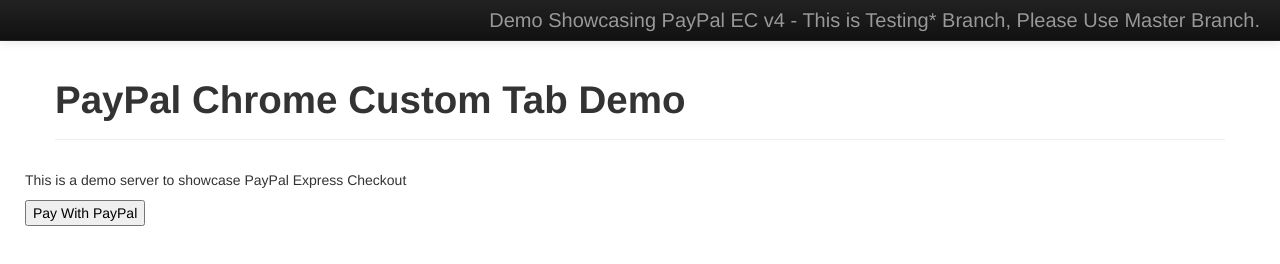
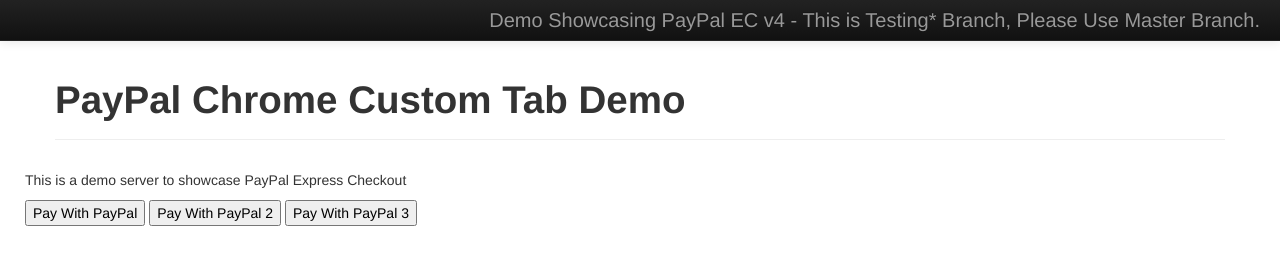
Before and after one commit to santhoshlfms/Android_PayPal_EC_NodeJs_Server_Sample, a website: page client/index.html in a window 1280 px wide. Drawn offline with Linux system fonts and the light colour scheme.

Commit message:
syntax fix

```diff
--- a/client/index.html
+++ b/client/index.html
@@ -28,6 +28,8 @@
         <div class="col-md-12">
           <p>This is a demo server to showcase PayPal Express Checkout </p>
                       <button id="PayPalPayButton">Pay With PayPal</button>
+                       <button onClick="gotopage()">Pay With PayPal 2</button>
+                        <button onClick="gotopage1()">Pay With PayPal 3</button>
         </div>
       </div>
 
@@ -36,8 +38,17 @@
     <script src="/js/jquery.min.js"></script>
     <script src="/js/bootstrap.min.js"></script>
     <script type="text/javascript">
+       function gotopage() {
+          window.open("https://www.sandbox.paypal.com/cgi-bin/webscr?cmd=_express-checkout&token=EC-4N183056E9931133F");
+        }
+
+         function gotopage1() {
+          window.open("https://www.google.com");
+        }
+
       $( document ).ready(function() {
         console.log( "ready!" );
+
 
         $("#PayPalPayButton").on('click', function(){
               var payload = {
```
